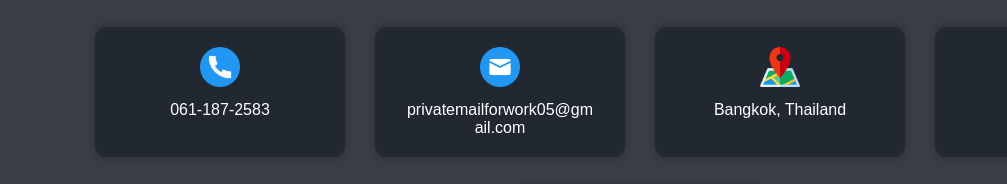
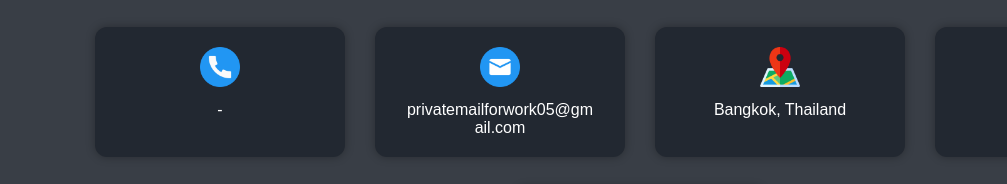
Before and after one commit to pacharasd/pacharasd.github.io, a plain HTML site: page index.html in a window 1280 px wide. Shown: the part 1910-2094 px from the top of the page, 0-1007 px from the left. Drawn offline with Linux system fonts and the light colour scheme.

Commit message:
Update index.html

```diff
--- a/index.html
+++ b/index.html
@@ -73,7 +73,7 @@
     <div class="contact-card">
       <div class="contact-item">
         <img src="picture/telephone.png" alt="Phone Icon" />
-        <p>061-187-2583</p>
+        <p>-</p>
       </div>
       <div class="contact-item">
         <img src="picture/mail.png" alt="Email Icon" />
```
